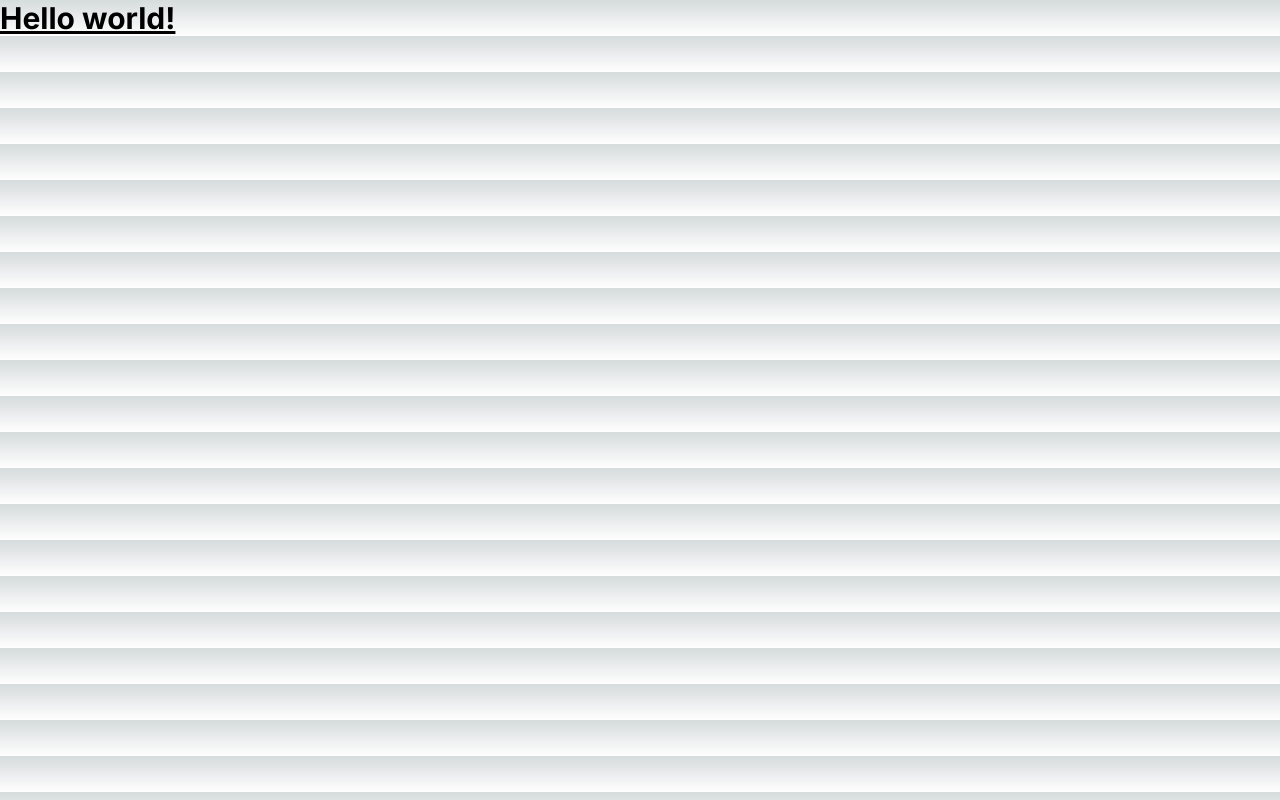
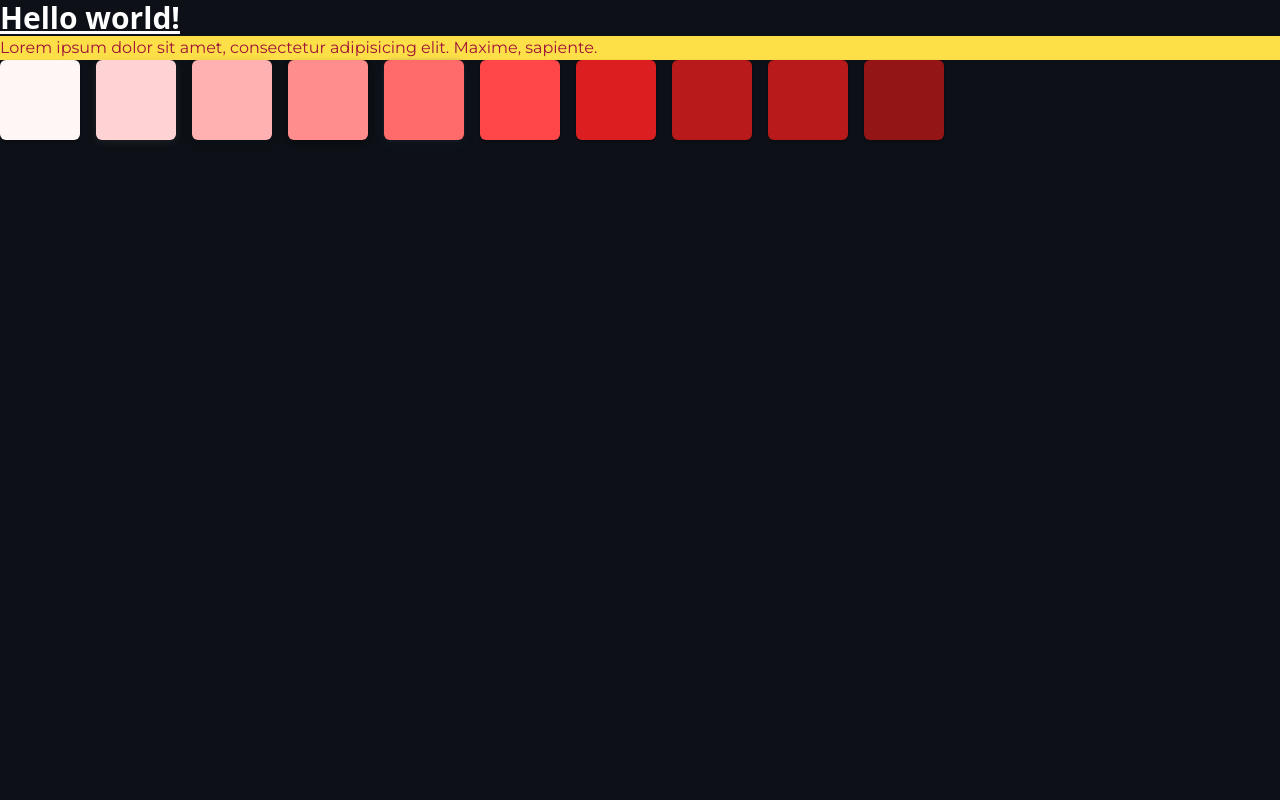
Before and after one commit to PESU-HoPES/HoPES-Website, a Next.js app: page / in a window 1280 px wide. Built offline with nearby package versions, Linux system fonts and the light colour scheme.

Commit message:
setup for hopes - tailwind and packages

```diff
--- a/app/globals.css
+++ b/app/globals.css
@@ -2,26 +2,5 @@
 @tailwind components;
 @tailwind utilities;
 
-:root {
-  --foreground-rgb: 0, 0, 0;
-  --background-start-rgb: 214, 219, 220;
-  --background-end-rgb: 255, 255, 255;
-}
 
-@media (prefers-color-scheme: dark) {
-  :root {
-    --foreground-rgb: 255, 255, 255;
-    --background-start-rgb: 0, 0, 0;
-    --background-end-rgb: 0, 0, 0;
-  }
-}
-
-body {
-  color: rgb(var(--foreground-rgb));
-  background: linear-gradient(
-      to bottom,
-      transparent,
-      rgb(var(--background-end-rgb))
-    )
-    rgb(var(--background-start-rgb));
-}
+@import url('https://fonts.googleapis.com/css2?family=Montserrat:ital,wght@0,100;0,200;0,300;0,400;0,500;0,600;0,700;0,800;0,900;1,100;1,200;1,300;1,400;1,500;1,600;1,700;1,800;1,900&family=Nunito+Sans:ital,wght@0,200;0,300;0,400;0,500;0,600;0,700;0,800;0,900;0,1000;1,200;1,300;1,400;1,500;1,600;1,700;1,800;1,900;1,1000&family=Open+Sans:ital,wght@0,300;0,400;0,500;0,600;0,700;0,800;1,300;1,400;1,500;1,600;1,700;1,800&display=swap');
--- a/app/layout.js
+++ b/app/layout.js
@@ -1,7 +1,8 @@
 import './globals.css'
-import { Inter } from 'next/font/google'
+import { Inter, Montserrat } from 'next/font/google'
 
-const inter = Inter({ subsets: ['latin'] })
+// const inter = Inter({ subsets: ['latin'] })
+const montserrat = Montserrat({subsets: ['latin']})
 
 export const metadata = {
   title: 'HoPES Official Website',
@@ -11,7 +12,7 @@ export const metadata = {
 export default function RootLayout({ children }) {
   return (
     <html lang="en">
-      <body className={inter.className}>{children}</body>
+      <body className={`${montserrat.className} bg-background text-white`}>{children}</body>
     </html>
   )
 }
--- a/app/page.js
+++ b/app/page.js
@@ -1,7 +1,25 @@
 export default function Home() {
-  return (
-    <h1 className="text-3xl font-bold underline">
-      Hello world!
-    </h1>
-  )
+	return (
+		<>
+
+			<h1 className='font-opensans text-3xl font-bold underline'>
+				Hello world!
+			</h1>
+			<p className="text-green-100 xs:text-orange-500 sm:text-slate-400 md:bg-red-400 lg:bg-yellow-300 xl:text-rose-800 2xl:bg-violet-500">
+				Lorem ipsum dolor sit amet, consectetur adipisicing elit. Maxime, sapiente.
+			</p>
+			<div className="flex gap-4 flex-wrap">
+				<p className="shadow-custom-xs w-20 h-20 bg-primary-100 rounded-md"></p>
+				<p className="shadow-custom-sm w-20 h-20 bg-primary-200 rounded-md"></p>
+				<p className="shadow-custom-md w-20 h-20 bg-primary-300 rounded-md"></p>
+				<p className="shadow-custom-lg w-20 h-20 bg-primary-400 rounded-md"></p>
+				<p className="shadow-custom-hover w-20 h-20 bg-primary-500 rounded-md"></p>
+				<p className="shadow-custom-xs w-20 h-20 bg-primary-600 rounded-md"></p>
+				<p className="shadow-custom-xs w-20 h-20 bg-primary-700 rounded-md"></p>
+				<p className="shadow-custom-xs w-20 h-20 bg-primary-800 rounded-md"></p>
+				<p className="shadow-custom-xs w-20 h-20 bg-primary-900 rounded-md"></p>
+				<p className="shadow-custom-xs w-20 h-20 bg-primary-950 rounded-md"></p>
+			</div>
+		</>
+	);
 }
--- a/package.json
+++ b/package.json
@@ -11,6 +11,7 @@
   "dependencies": {
     "eslint": "8.42.0",
     "eslint-config-next": "13.4.5",
+    "framer-motion": "^10.12.16",
     "next": "13.4.5",
     "react": "18.2.0",
     "react-dom": "18.2.0"
@@ -18,6 +19,8 @@
   "devDependencies": {
     "autoprefixer": "^10.4.14",
     "postcss": "^8.4.24",
+    "prettier": "^2.8.8",
+    "prettier-plugin-tailwindcss": "^0.3.0",
     "tailwindcss": "^3.3.2"
   }
 }
--- a/tailwind.config.js
+++ b/tailwind.config.js
@@ -1,15 +1,50 @@
 /** @type {import('tailwindcss').Config} */
 module.exports = {
   content: [
-    "./app/**/*.{js,ts,jsx,tsx,mdx}",
-    "./pages/**/*.{js,ts,jsx,tsx,mdx}",
-    "./components/**/*.{js,ts,jsx,tsx,mdx}",
-
-    // Or if using `src` directory:
-    "./src/**/*.{js,ts,jsx,tsx,mdx}",
+    './pages/**/*.{js,ts,jsx,tsx}',
+    './components/**/*.{js,ts,jsx,tsx}',
+    './app/**/*.{js,ts,jsx,tsx}',
   ],
+  mode: 'jit',
   theme: {
-    extend: {},
+    extend: {
+      colors: {
+        primary: {
+          100: 'rgb(255, 246, 246)',
+          200: 'rgb(255, 211, 212)',
+          300: 'rgb(255, 176, 177)',
+          400: 'rgb(255, 141, 142)',
+          500: 'rgb(255, 106, 107)',
+          600: 'rgb(255, 71, 73)',
+          700: 'rgb(219, 31, 33)',
+          800: 'rgb(184, 26, 27)',
+          900: 'rgb(184, 26, 27)',
+          950: 'rgb(148, 21, 22)',
+        },
+        background: '#0d1117',
+      },
+      fontFamily: {
+        montserrat: ['Montserrat', 'sans-serif'],
+        nunito: ['Nunito Sans', 'sans-serif'],
+        opensans: ['Open Sans', 'sans-serif'],
+      },
+      boxShadow: {
+        'custom-xs': 'rgba(0, 0, 0, 0.12) 0px 1px 3px, rgba(0, 0, 0, 0.24) 0px 1px 2px',
+        'custom-sm': 'rgba(99, 99, 99, 0.2) 0px 2px 8px 0px',
+        'custom-md': 'rgba(0, 0, 0, 0.24) 0px 3px 8px',
+        'custom-lg': 'rgba(0, 0, 0, 0.16) 0px 3px 6px, rgba(0, 0, 0, 0.23) 0px 3px 6px',
+        'custom-hover': 'rgba(67, 71, 85, 0.27) 0px 0px 0.25em, rgba(90, 125, 188, 0.05) 0px 0.25em 1em',
+      },
+    },
+    screens: {
+      'xs': '480px',
+      'ss': '620px',
+      'sm': '768px',
+      'md': '1024px',
+      'lg': '1204px',
+      'xl': '1280px',
+      '2xl': '1536px',
+    },
   },
   plugins: [],
-}
+};
```
Also changed, not shown: 1 other file (tests, documents, lock files or other folders).
